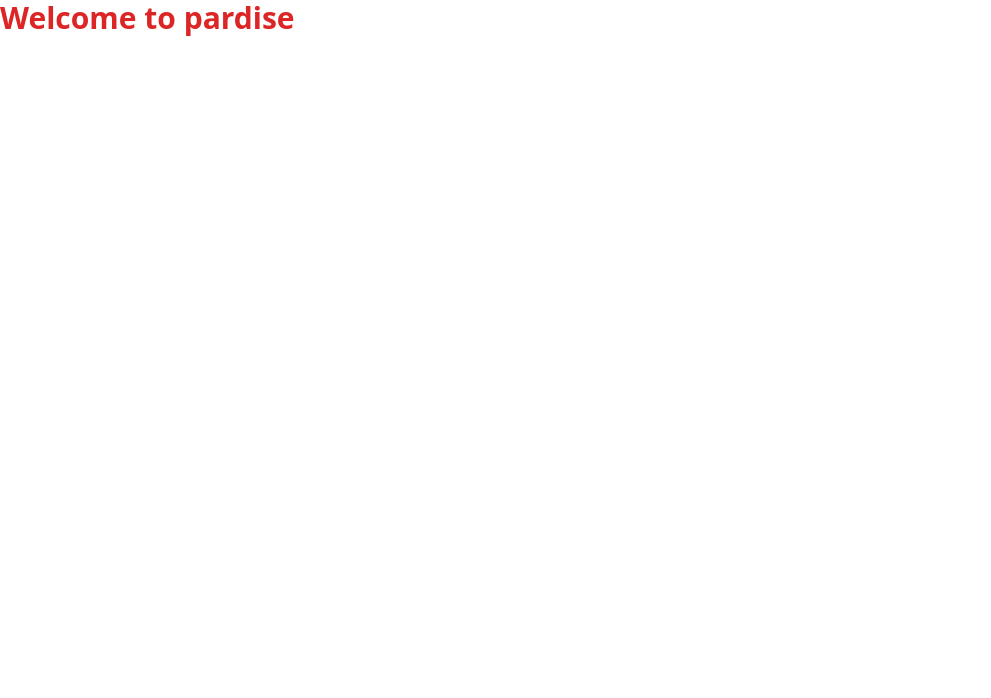
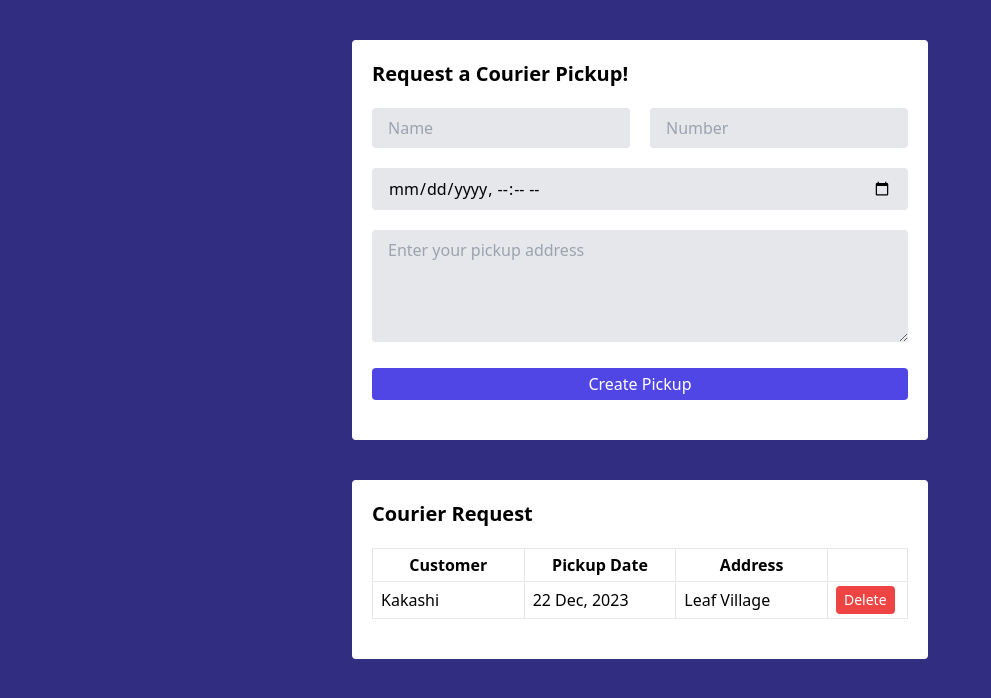
Before and after one commit to Dhanushmathan/Courier-request-form, a website built with Vite: page index.html in a window 1280 px wide. Shown: the whole page, without its empty margins (0-991 px from the left). Built offline with nearby package versions, Linux system fonts and the light colour scheme.

Commit message:
feat: UI imlemented

```diff
--- a/index.html
+++ b/index.html
@@ -10,8 +10,48 @@
 </head>
 
 <body>
-  <div>
-    <h1 class="text-red-600 font-semibold text-3xl">Welcome to pardise</h1>
+  <div class="bg-indigo-900 min-h-screen p-10">
+    <div class="bg-white rounded p-5 max-w-xl mx-auto">
+      <h4 class="font-semibold text-xl">Request a Courier Pickup!</h4>
+      <div class="my-5 space-y-5">
+        <div class="grid grid-cols-2 gap-5">
+          <input type="text" name="name" class="form-input" placeholder="Name">
+          <input type="number" min="0" name="number" class="form-input" placeholder="Number">
+        </div>
+        <input type="datetime-local" name="pickup" class="form-input" placeholder="Pickup Date">
+        <textarea name="pickup-area" id="pickupArea" cols="30" rows="4" class="form-input"
+          placeholder="Enter your pickup address"></textarea>
+        <button type="submit" class="px-3 py-1 bg-indigo-600 text-white rounded w-full hover:bg-indigo-700">Create
+          Pickup</button>
+      </div>
+    </div>
+
+    <div class="bg-white rounded p-5 max-w-xl mx-auto my-10">
+      <h4 class="font-semibold text-xl">Courier Request</h4>
+      <div class="my-5 space-y-5">
+        <table class="table table-fixed border w-full">
+          <thead>
+            <tr>
+              <th class="px-2 py-1 border">Customer</th>
+              <th class="px-2 py-1 border">Pickup Date</th>
+              <th class="px-2 py-1 border">Address</th>
+              <th class="px-2 py-1 border w-20"></th>
+            </tr>
+          </thead>
+          <tbody>
+            <tr>
+              <td class="px-2 py-1 border">Kakashi</td>
+              <td class="px-2 py-1 border">22 Dec, 2023</td>
+              <td class="px-2 py-1 border">Leaf Village</td>
+              <td class="px-2 py-1 border">
+                <button type="button"
+                  class="px-2 py-1 rounded bg-red-500 text-white hover:bg-red-600 text-sm">Delete</button>
+              </td>
+            </tr>
+          </tbody>
+        </table>
+      </div>
+    </div>
   </div>
 
 
--- a/src/css/style.css
+++ b/src/css/style.css
@@ -1,3 +1,8 @@
 @tailwind base;
 @tailwind components;
 @tailwind utilities;
+
+
+.form-input {
+    @apply px-4 py-2 bg-gray-200 rounded w-full outline-none
+}
```
